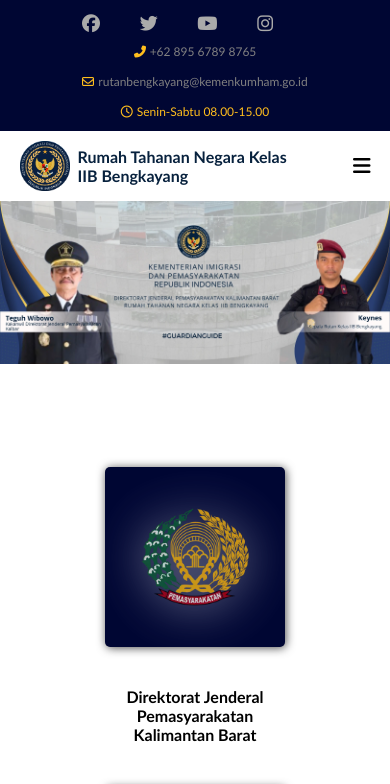
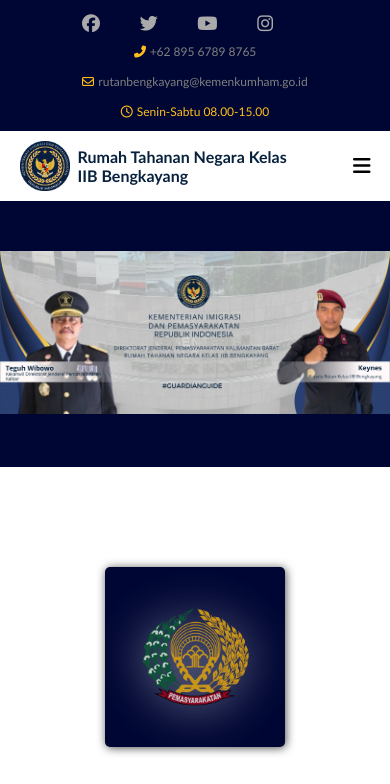
Before and after one commit to MoldinDev/rutanbengkayang, a plain HTML site: page index.html in a window 390 px wide. Shown: the top 784 px of the page. Drawn offline with Linux system fonts and the light colour scheme.

Commit message:
update banner design for mobile device

```diff
--- a/style.css
+++ b/style.css
@@ -310,11 +310,6 @@ nav {
 
 @media (max-width:756px) {
 
-  .hero {
-    padding: 0 !important;
-    background-color: white;
-  }
-
   .text-box {
     flex-direction: column;
     margin: 50px 0;
```
